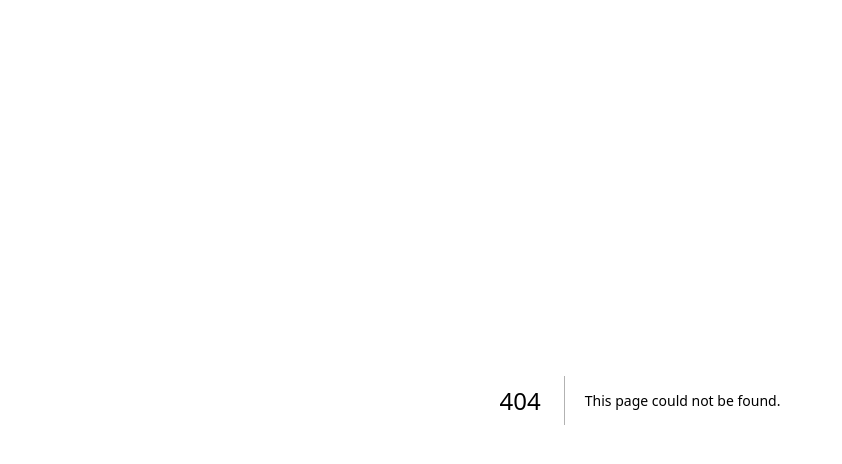
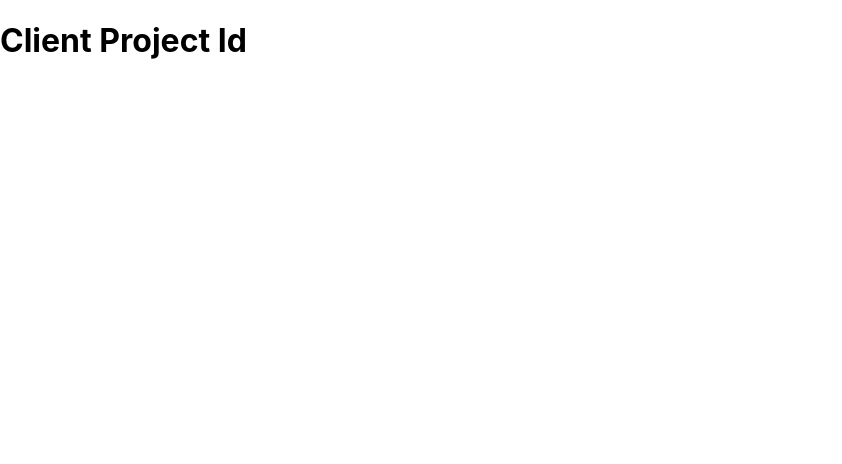
Before and after one commit to akhileshgoud2504/Next-JS-Basics, a Next.js app: page /client/1/1 in a window 1280 px wide. Before the commit this address had no page. Shown: the top 464 px of the page, without its empty margins (0-842 px from the left). Built offline with nearby package versions, Linux system fonts and the light colour scheme.

Commit message:
[TASK]: dynamic routes

```diff
--- /dev/null
+++ b/pages/client/[id]/[projectid].tsx
@@ -0,0 +1,5 @@
+export default function ClientProjectId() {
+    return (
+      <h1>Client Project Id</h1>
+    )
+}
--- /dev/null
+++ b/pages/client/[id]/index.tsx
@@ -0,0 +1,5 @@
+export default function ClientProject() {
+    return (
+      <h1>Client Project</h1>
+    )
+}
--- /dev/null
+++ b/pages/client/index.tsx
@@ -0,0 +1,5 @@
+export default function Client() {
+    return (
+      <h1>Client</h1>
+    )
+}
```
